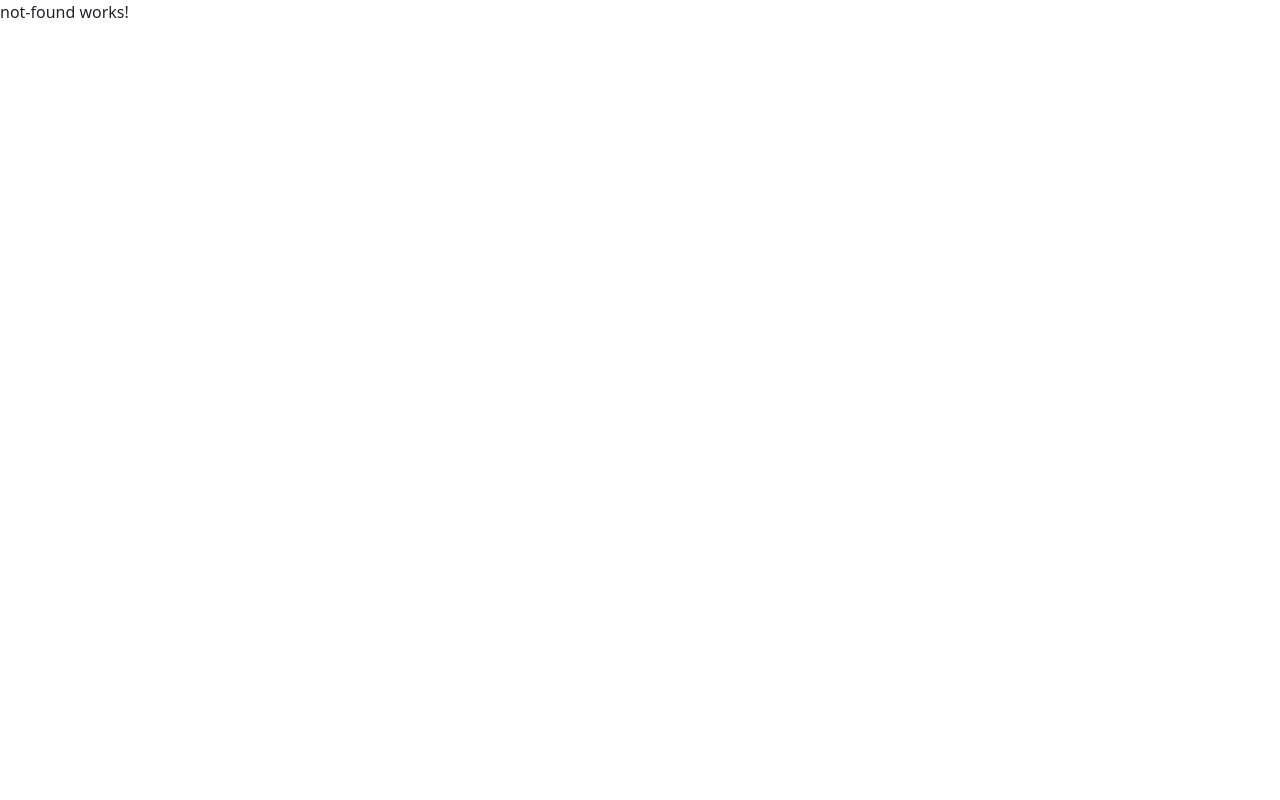
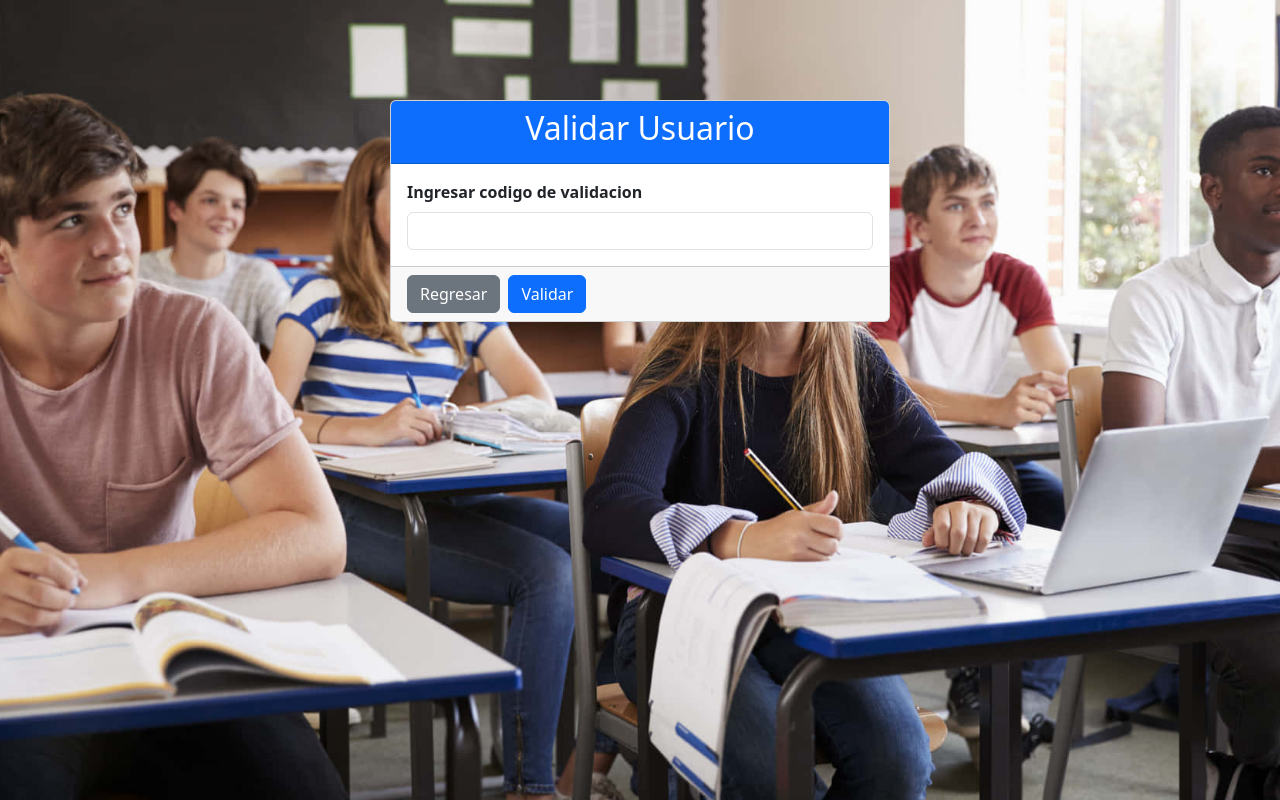
Before and after one commit to EricsonCR/colegio-josemaria-frontend, an Angular app: page /login/validar in a window 1280 px wide. Built offline with nearby package versions, Linux system fonts and the light colour scheme.

Commit message:
commit 6

```diff
--- a/src/app/app.routes.ts
+++ b/src/app/app.routes.ts
@@ -7,18 +7,20 @@ import { MatriculaDetalleComponent } from './pages/matricula-detalle/matricula-d
 import { PagoComponent } from './pages/pago/pago.component';
 import { PagoRegistrarComponent } from './pages/pago-registrar/pago-registrar.component';
 import { LoginComponent } from './pages/login/login.component';
-import { UsuarioRegistrarComponent } from './pages/usuario-registrar/usuario-registrar.component';
 import { DashboardComponent } from './pages/dashboard/dashboard.component';
 import { authGuard } from './helpers/auth.guard';
 import { UsuarioComponent } from './pages/usuario/usuario.component';
 import { PagoDetalleComponent } from './pages/pago-detalle/pago-detalle.component';
 import { NotFoundComponent } from './pages/not-found/not-found.component';
 import { ReportesComponent } from './pages/reportes/reportes.component';
+import { UsuarioRegistrarComponent } from './pages/usuario-registrar/usuario-registrar.component';
+import { UsuarioValidatedComponent } from './pages/usuario-validated/usuario-validated.component';
 
 export const routes: Routes = [
     { path: "", redirectTo: "/login", pathMatch: "full" },
     { path: "login", component: LoginComponent },
     { path: "login/registrar", component: UsuarioRegistrarComponent },
+    { path: "login/validar", component: UsuarioValidatedComponent },
     {
         path: 'dashboard', component: DashboardComponent,
         children: [
--- a/src/app/pages/usuario-registrar/usuario-registrar.component.ts
+++ b/src/app/pages/usuario-registrar/usuario-registrar.component.ts
@@ -1,7 +1,6 @@
 import { CommonModule } from '@angular/common';
 import { Component } from '@angular/core';
 import { Router, RouterLink } from '@angular/router';
-import { UsuarioService } from '../../service/usuario.service';
 import { FormControl, FormGroup, ReactiveFormsModule } from '@angular/forms';
 import { AuthService } from '../../service/auth.service';
 
@@ -13,10 +12,13 @@ import { AuthService } from '../../service/auth.service';
   styleUrl: './usuario-registrar.component.css'
 })
 export class UsuarioRegistrarComponent {
+
   constructor(
     private authService: AuthService,
     private router: Router
   ) { }
+
+  codigo: string = "";
 
   formUsuario = new FormGroup({
     nombre: new FormControl(),
@@ -25,16 +27,16 @@ export class UsuarioRegistrarComponent {
     password: new FormControl(),
     telefono: new FormControl(),
     nacimiento: new FormControl(),
-    direccion: new FormControl()
+    direccion: new FormControl(),
+    code: new FormControl()
   });
 
   registarUsuario() {
-    console.log(this.formUsuario.value);
-    this.authService.register(this.formUsuario.value).subscribe({
+    this.authService.generated(this.formUsuario.value).subscribe({
       next: (result) => {
-        console.log(result);
-        this.authService.setToken(result.token);
-        this.router.navigate(["/dashboard"]);
+        if (result.status == "200") {
+          this.router.navigate(["/login/validar"]);
+        }
       },
       error: (error) => { console.log(error); }
     });
--- /dev/null
+++ b/src/app/pages/usuario-validated/usuario-validated.component.css
@@ -0,0 +1,21 @@
+.contenedor-principal{
+    width: 100vw;
+    height: 100vh;
+    background-image: url("/img/colegio-fondo-3.jpg");
+    background-size: cover;
+    background-position: center;
+    background-repeat: no-repeat;
+}
+
+.contenedor {
+    padding-top: 100px;
+    width: 500px;
+    height: 700px;
+    margin: auto;
+}
+
+input::-webkit-outer-spin-button,
+input::-webkit-inner-spin-button {
+    -webkit-appearance: none;
+    margin: 0;
+}
--- /dev/null
+++ b/src/app/pages/usuario-validated/usuario-validated.component.html
@@ -0,0 +1,17 @@
+<div class="contenedor-principal">
+    <div class="contenedor">
+        <div class="card">
+            <div class="card-header bg-primary text-white text-center">
+                <h2>Validar Usuario</h2>
+            </div>
+            <div class="card-body">
+                <label for="" class="form-label fw-bold">Ingresar codigo de validacion</label>
+                <input type="number" class="form-control" [(ngModel)]="codigo">
+            </div>
+            <div class="card-footer">
+                <button class="btn btn-secondary" routerLink="/login/registrar">Regresar</button>
+                <a class="btn btn-primary ms-2" (click)="validarCodigo()">Validar</a>
+            </div>
+        </div>
+    </div>
+</div>
--- /dev/null
+++ b/src/app/pages/usuario-validated/usuario-validated.component.ts
@@ -0,0 +1,34 @@
+import { Component } from '@angular/core';
+import { Router, RouterLink } from '@angular/router';
+import { AuthService } from '../../service/auth.service';
+import { FormsModule } from '@angular/forms';
+
+@Component({
+  selector: 'app-usuario-validated',
+  standalone: true,
+  imports: [RouterLink, FormsModule],
+  templateUrl: './usuario-validated.component.html',
+  styleUrl: './usuario-validated.component.css'
+})
+export class UsuarioValidatedComponent {
+
+  codigo: string = "";
+
+  constructor(
+    private authService: AuthService,
+    private router: Router
+  ) { }
+
+  validarCodigo() {
+    this.authService.register(this.codigo).subscribe({
+      next: (result) => {
+        if (result.status == "200") {
+          this.authService.setToken(result.message);
+          this.router.navigate(["/dashboard"]);
+        }
+      },
+      error: (error) => { console.log(error); }
+    });
+  }
+
+}
--- a/src/app/service/auth.service.ts
+++ b/src/app/service/auth.service.ts
@@ -15,8 +15,12 @@ export class AuthService {
     return this.httpClient.post<any>(this.API_URL + "/login", usuario);
   }
 
-  register(usuario: any) {
-    return this.httpClient.post<any>(this.API_URL + "/register", usuario);
+  generated(usuario: any) {
+    return this.httpClient.post<any>(this.API_URL + "/generated", usuario);
+  }
+
+  register(code: string) {
+    return this.httpClient.post<any>(this.API_URL + "/register", code);
   }
 
   setToken(token: string) {
```
